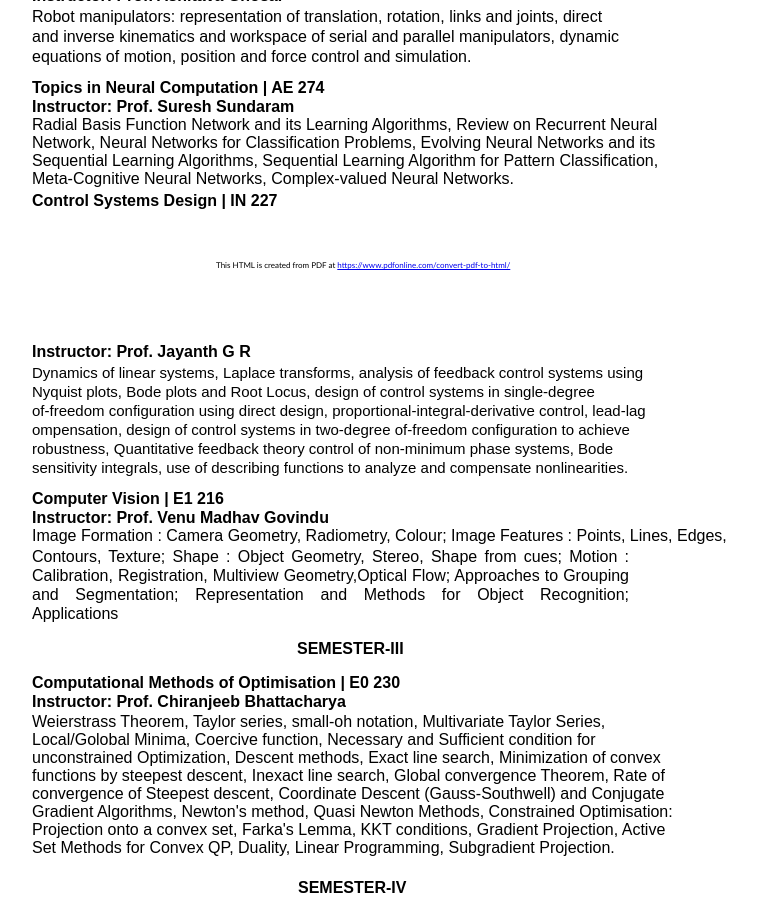
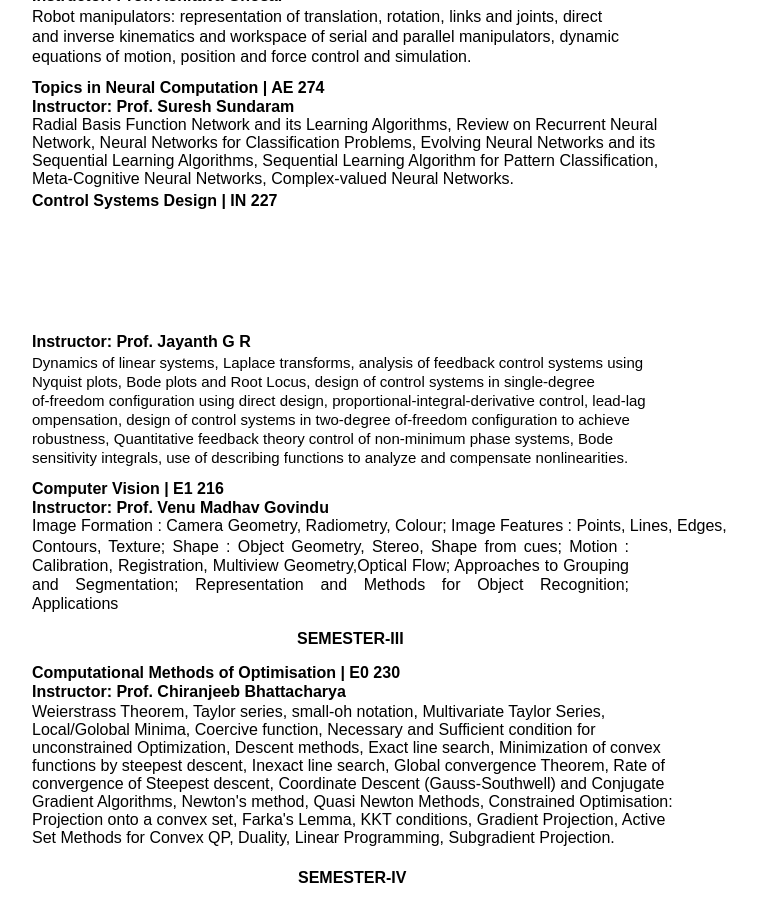
Before and after one commit to krankit00/krankit.github.io, a Jekyll site: the page coursework.html, which Jekyll copies as it is, in a window 1280 px wide and 900 px high, scrolled down 859 px. Shown: the whole window, without its empty margins (44-801 px from the left). Built offline with Jekyll 4.4.1, drawn with Linux system fonts in a browser that asks for light colours.

Commit message:
Update coursework.html

```diff
--- a/coursework.html
+++ b/coursework.html
@@ -3,7 +3,6 @@
 <HEAD>
 <META http-equiv="Content-Type" content="text/html; charset=UTF-8">
 <TITLE>Coursework &amp; Syllabus_edited</TITLE>
-<META name="generator" content="BCL easyConverter SDK 5.0.241">
 <STYLE type="text/css">
 
 body {margin-top: 0px;margin-left: 0px;}
@@ -91,7 +90,6 @@ body {margin-top: 0px;margin-left: 0px;}
 <P class="p14 ft0">Control Systems Design | IN 227</P>
 </DIV>
 <DIV id="id1_2">
-<P class="p4 ft5">This HTML is created from PDF at <NOBR><A href="https://www.pdfonline.com/convert-pdf-to-html/">https://www.pdfonline.com/convert-pdf-to-html/</A></NOBR></P>
 </DIV>
 </DIV>
 <DIV id="page_2">
```
